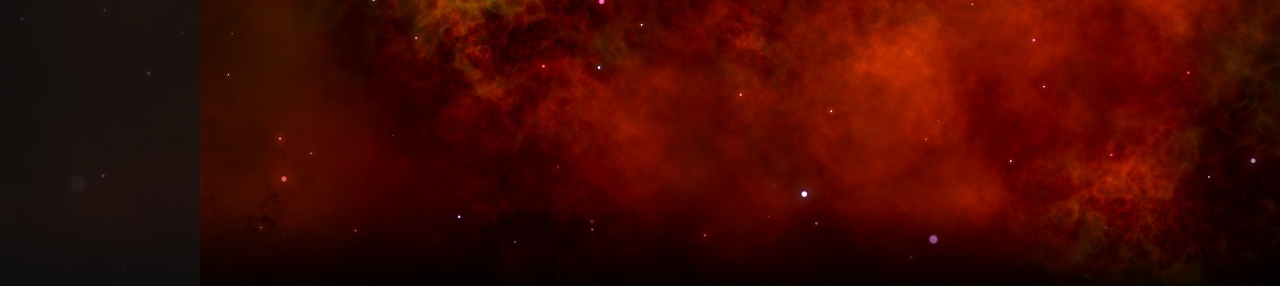
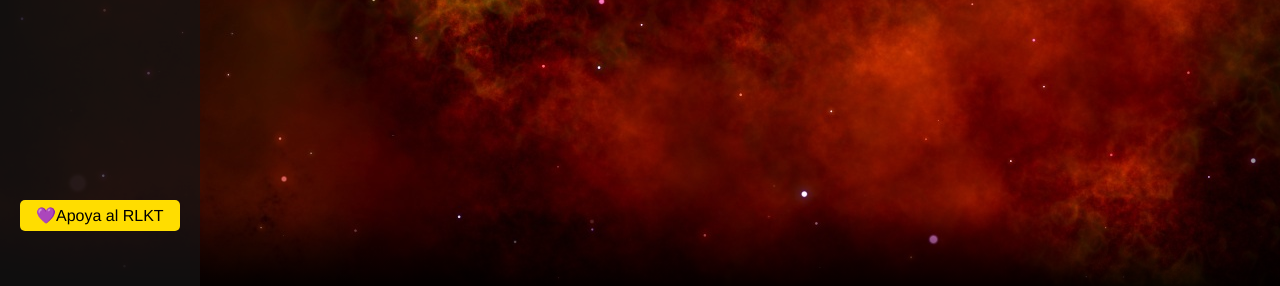
Before and after one commit to MarioFernandezCarballo/ktLatam, a Flask app: page / in a window 1280 px wide. Shown: the part 514-800 px from the top of the page. Run offline with Flask 3, Linux system fonts and the light colour scheme; data that the repository does not hold is empty; parts of the project's set-up code (start-up, migrations or seed data) failed here and were passed over.

Commit message:
Added support button

```diff
--- a/static/stylesheets/styles.css
+++ b/static/stylesheets/styles.css
@@ -314,6 +314,17 @@ h4{
     background: rgba(20, 20, 20, .8);
 }
 
+.bmc-btn-container {
+    width: 80%;
+    background-color: #ffdd00;
+    border-radius: 5px;
+    margin: 15px auto;
+    color: black;
+}
+.bmc-btn {
+    color: black !important;
+    font-size: medium !important;
+}
 /* Responsive */
 
 @media only screen and (max-width: 920px) {
--- a/templates/base.html
+++ b/templates/base.html
@@ -95,6 +95,9 @@
                     {% endif %}
                     <a href="/logout">Desconectarse</a>
                 {% endif %}
+                <div class="bmc-btn-container">
+                    <a class="bmc-btn" target="_blank" href="https://buymeacoffee.com/puente3podcast">💜<span class="bmc-btn-text">Apoya al RLKT</span></a>
+                </div>
             </div>
         </div>
         {% with messages = get_flashed_messages() %}
```
